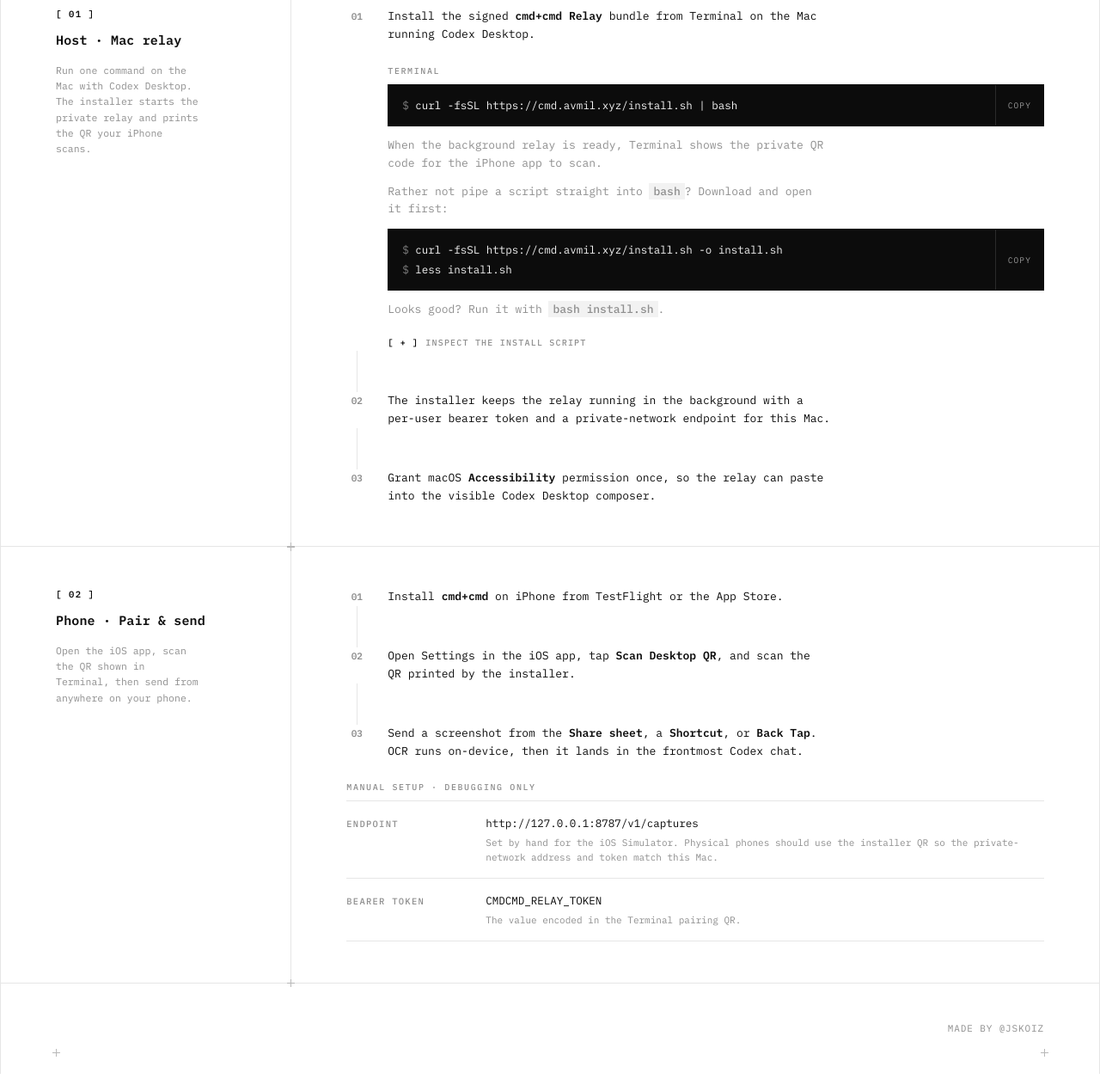
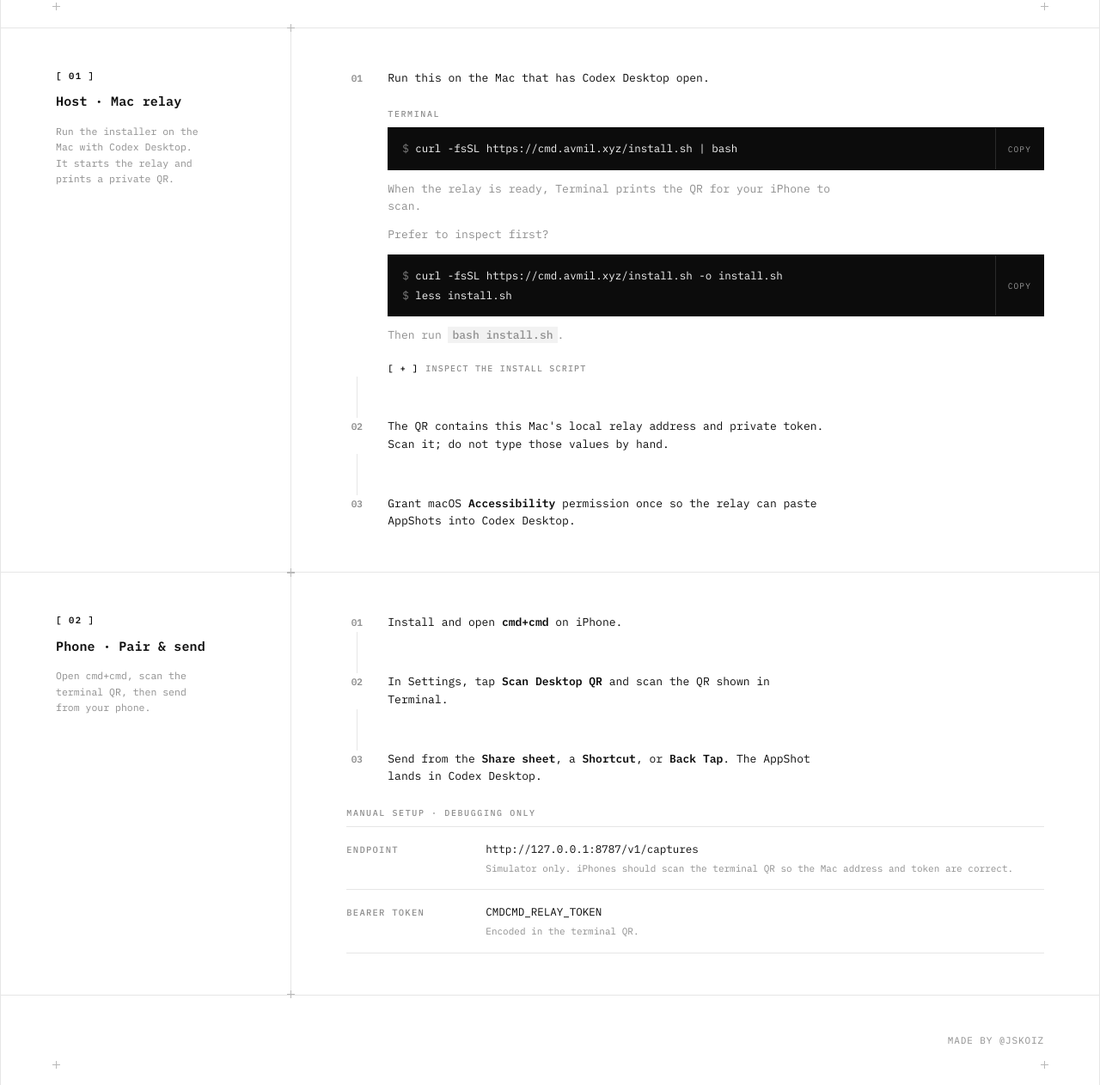
Before and after one commit to jskoiz/cmdcmd, a plain HTML site: page site/index.html in a window 1280 px wide. Shown: the part 578-1840 px from the top of the page at 86% size. Drawn offline with Linux system fonts and the light colour scheme.

Commit message:
Clarify setup QR instructions

```diff
--- a/site/index.html
+++ b/site/index.html
@@ -6,7 +6,7 @@
     <title>cmd+cmd — link your iPhone to Codex Desktop</title>
     <meta
       name="description"
-      content="Install the private Mac relay, scan the terminal QR in the iPhone app, and send screenshots straight into your active Codex Desktop composer."
+      content="Run the Mac installer, scan its terminal QR in cmd+cmd on iPhone, and send screenshots to Codex Desktop."
     />
     <meta name="theme-color" content="#ffffff" />
     <link rel="icon" href="./assets/icon.png" />
@@ -15,11 +15,11 @@
     <meta property="og:type" content="website" />
     <meta property="og:url" content="https://cmd.avmil.xyz/" />
     <meta property="og:title" content="cmd+cmd — link your iPhone to Codex Desktop" />
-    <meta property="og:description" content="Install the Mac relay, scan the terminal QR in the iPhone app, and send screenshots into Codex Desktop." />
+    <meta property="og:description" content="Run the Mac installer, scan its terminal QR on iPhone, and send screenshots to Codex Desktop." />
     <meta property="og:image" content="https://cmd.avmil.xyz/assets/icon.png" />
     <meta name="twitter:card" content="summary" />
     <meta name="twitter:title" content="cmd+cmd — link your iPhone to Codex Desktop" />
-    <meta name="twitter:description" content="Install the Mac relay, scan the terminal QR in the iPhone app, and send screenshots into Codex Desktop." />
+    <meta name="twitter:description" content="Run the Mac installer, scan its terminal QR on iPhone, and send screenshots to Codex Desktop." />
     <meta name="twitter:image" content="https://cmd.avmil.xyz/assets/icon.png" />
 
     <script>document.documentElement.classList.add("js");</script>
@@ -43,7 +43,7 @@
         <span class="tick bl" aria-hidden="true"></span>
         <span class="tick br" aria-hidden="true"></span>
         <span class="eyebrow">[ 00 ]&nbsp;&nbsp;INSTALL&nbsp;→&nbsp;SCAN&nbsp;→&nbsp;SEND</span>
-        <h1>Link your iPhone to Codex Desktop.</h1>
+        <h1>Pair your iPhone with Codex Desktop.</h1>
         <div class="cta-row">
           <a class="cta" href="#install">GET&nbsp;CMD+CMD <span class="arr">→</span></a>
         </div>
@@ -55,7 +55,7 @@
           <div class="col-l-sticky">
             <span class="idx">[ 01 ]</span>
             <h2>Host &middot; Mac relay</h2>
-            <p class="note">Run one command on the Mac with Codex Desktop. The installer starts the private relay and prints the QR your iPhone scans.</p>
+            <p class="note">Run the installer on the Mac with Codex Desktop. It starts the relay and prints a private QR.</p>
           </div>
         </div>
         <div class="col-r">
@@ -63,20 +63,20 @@
             <li class="step">
               <span class="n">01</span>
               <div class="body">
-                <p>Install the signed <b>cmd+cmd&nbsp;Relay</b> bundle from Terminal on the Mac running Codex Desktop.</p>
+                <p>Run this on the Mac that has Codex Desktop open.</p>
                 <span class="cap-lbl">Terminal</span>
                 <div class="code">
                   <pre><span class="p">$</span> curl -fsSL https://cmd.avmil.xyz/install.sh | bash<span class="cursor" aria-hidden="true"></span></pre>
                   <button class="copy" data-copy="curl -fsSL https://cmd.avmil.xyz/install.sh | bash">Copy</button>
                 </div>
-                <p class="aside">When the background relay is ready, Terminal shows the private QR code for the iPhone app to scan.</p>
-                <p class="aside">Rather not pipe a script straight into <span class="hl">bash</span>? Download and open it first:</p>
+                <p class="aside">When the relay is ready, Terminal prints the QR for your iPhone to scan.</p>
+                <p class="aside">Prefer to inspect first?</p>
                 <div class="code">
                   <pre><span class="p">$</span> curl -fsSL https://cmd.avmil.xyz/install.sh -o install.sh
 <span class="p">$</span> less install.sh</pre>
                   <button class="copy" data-copy="curl -fsSL https://cmd.avmil.xyz/install.sh -o install.sh&#10;less install.sh">Copy</button>
                 </div>
-                <p class="aside">Looks good? Run it with <span class="hl">bash install.sh</span>.</p>
+                <p class="aside">Then run <span class="hl">bash install.sh</span>.</p>
                 <details class="disclosure">
                   <summary>Inspect the install script</summary>
                   <div class="code code-scroll">
@@ -286,9 +286,9 @@ Background service: $LAUNCH_AGENT_LABEL
 Logs: $ERR_LOG
 
 Next:
-1. Open cmd+cmd on iPhone, go to Settings, and tap Scan Desktop QR.
-2. Scan the QR printed above.
-3. Send screenshots into the active Codex Desktop chat.
+1. Open cmd+cmd on iPhone.
+2. In Settings, tap Scan Desktop QR and scan the QR above.
+3. Send AppShots to Codex Desktop.
 EOF</pre>
                     <button class="copy" data-copy-pre>Copy</button>
                   </div>
@@ -298,13 +298,13 @@ EOF</pre>
             <li class="step">
               <span class="n">02</span>
               <div class="body">
-                <p>The installer keeps the relay running in the background with a per-user bearer token and a private-network endpoint for this Mac.</p>
+                <p>The QR contains this Mac's local relay address and private token. Scan it; do not type those values by hand.</p>
               </div>
             </li>
             <li class="step">
               <span class="n">03</span>
               <div class="body">
-                <p>Grant macOS <b>Accessibility</b> permission once, so the relay can paste into the visible Codex&nbsp;Desktop composer.</p>
+                <p>Grant macOS <b>Accessibility</b> permission once so the relay can paste AppShots into Codex Desktop.</p>
               </div>
             </li>
           </ol>
@@ -317,22 +317,22 @@ EOF</pre>
           <div class="col-l-sticky">
             <span class="idx">[ 02 ]</span>
             <h2>Phone &middot; Pair &amp; send</h2>
-            <p class="note">Open the iOS app, scan the QR shown in Terminal, then send from anywhere on your phone.</p>
+            <p class="note">Open cmd+cmd, scan the terminal QR, then send from your phone.</p>
           </div>
         </div>
         <div class="col-r">
           <ol class="steps">
             <li class="step">
               <span class="n">01</span>
-              <div class="body"><p>Install <b>cmd+cmd</b> on iPhone from TestFlight or the App&nbsp;Store.</p></div>
+              <div class="body"><p>Install and open <b>cmd+cmd</b> on iPhone.</p></div>
             </li>
             <li class="step">
               <span class="n">02</span>
-              <div class="body"><p>Open Settings in the iOS app, tap <b>Scan Desktop QR</b>, and scan the QR printed by the installer.</p></div>
+              <div class="body"><p>In Settings, tap <b>Scan Desktop QR</b> and scan the QR shown in Terminal.</p></div>
             </li>
             <li class="step">
               <span class="n">03</span>
-              <div class="body"><p>Send a screenshot from the <b>Share sheet</b>, a <b>Shortcut</b>, or <b>Back&nbsp;Tap</b>. OCR runs on-device, then it lands in the frontmost Codex chat.</p></div>
+              <div class="body"><p>Send from the <b>Share sheet</b>, a <b>Shortcut</b>, or <b>Back&nbsp;Tap</b>. The AppShot lands in Codex Desktop.</p></div>
             </li>
           </ol>
 
@@ -340,11 +340,11 @@ EOF</pre>
           <dl class="kv">
             <div class="row">
               <dt class="k">Endpoint</dt>
-              <dd class="v"><span class="mono">http://127.0.0.1:8787/v1/captures</span><span class="small">Set by hand for the iOS Simulator. Physical phones should use the installer QR so the private-network address and token match this Mac.</span></dd>
+              <dd class="v"><span class="mono">http://127.0.0.1:8787/v1/captures</span><span class="small">Simulator only. iPhones should scan the terminal QR so the Mac address and token are correct.</span></dd>
             </div>
             <div class="row">
               <dt class="k">Bearer token</dt>
-              <dd class="v"><span class="mono">CMDCMD_RELAY_TOKEN</span><span class="small">The value encoded in the Terminal pairing QR.</span></dd>
+              <dd class="v"><span class="mono">CMDCMD_RELAY_TOKEN</span><span class="small">Encoded in the terminal QR.</span></dd>
             </div>
           </dl>
         </div>
```
Also changed, not shown: 2 other files.
